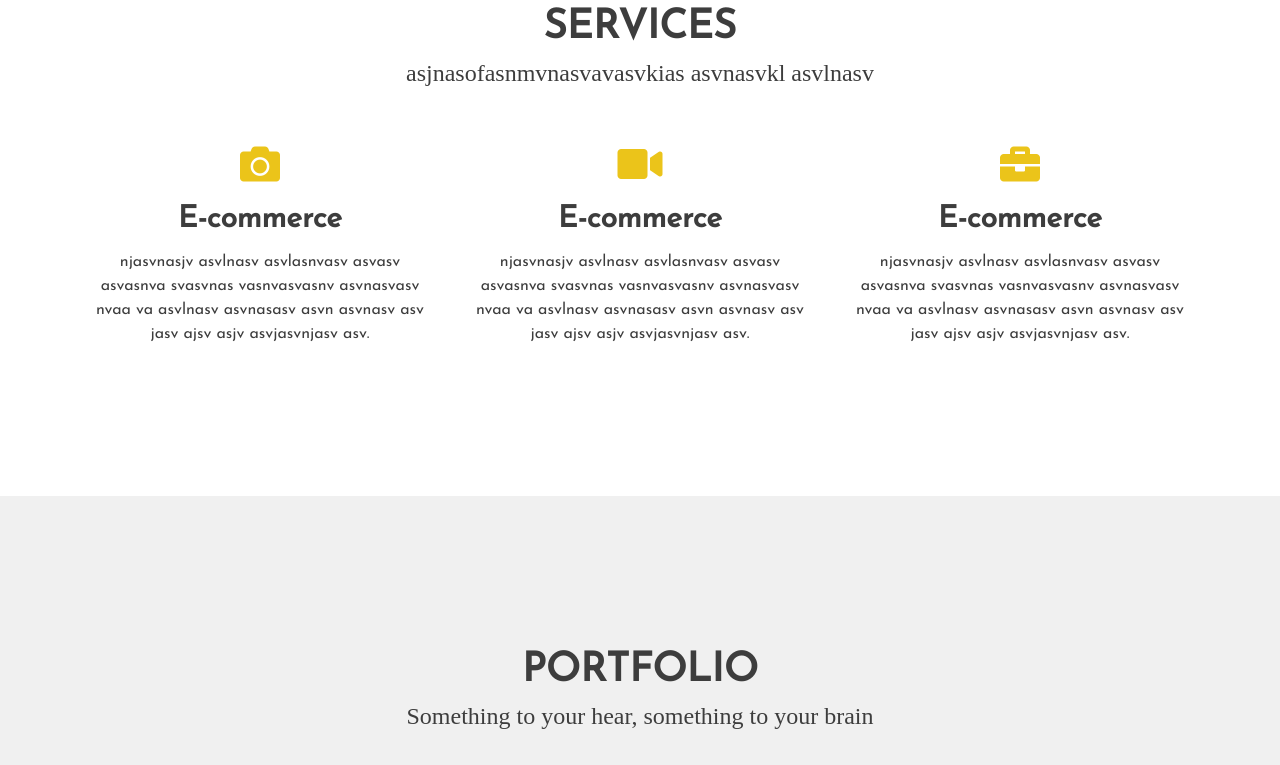
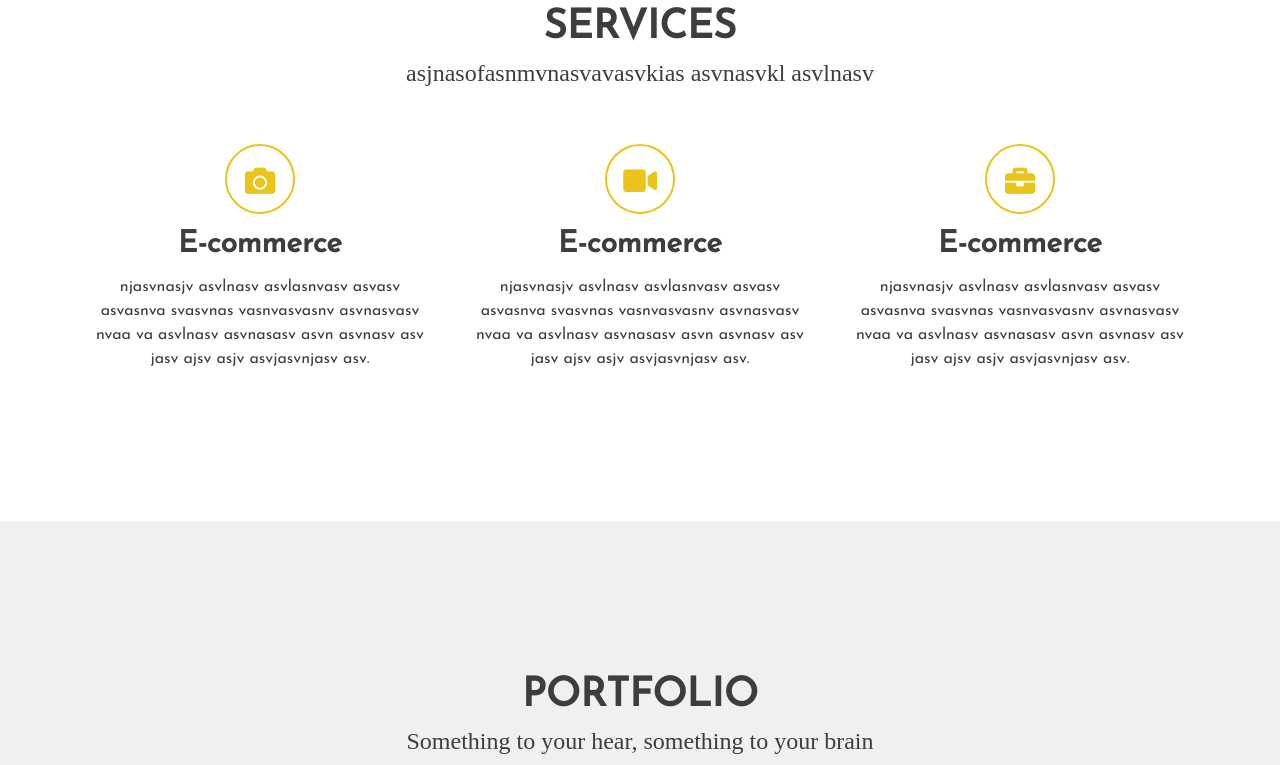
Before and after one commit to wyhsztvan/kodilla-modul4, a website: page index.html in a window 1280 px wide. Shown: the part 963-1728 px from the top of the page. Drawn offline with Linux system fonts and the light colour scheme; a web font is replaced by a local one.

Commit message:
Almost done

```diff
--- a/css/style.css
+++ b/css/style.css
@@ -38,6 +38,7 @@ nav ul li {
 	font-size: 16px;
 	font-weight: 600;
 	color: white;
+	transition: .3s
 }
 
 nav ul li:hover {
@@ -52,6 +53,7 @@ button {
 	font-size: 22px;
 	font-weight: 600;
 	letter-spacing: 1px;
+	transition: .3s
 }
 button:hover {
 	color: yellow;
@@ -105,13 +107,22 @@ p {
 .services i {
 	color: #ebc41a;
 }
-/*
+
 .icon {
 	background: white;
 	border: 2px solid #ebc41a;
 	border-radius: 50%;
+	width: 70px;
+	height: 70px;
+	display: inline-block;
+	text-align: center;
+	cursor: pointer;
 }
-*/
+
+.icon i.fas {
+	font-size: 30px;
+	line-height: 70px;
+}
 article {
 	margin-top: 50px;
 }
@@ -140,9 +151,8 @@ footer {
 	padding-top: 50px;
 	padding-bottom: 50px;
 }
-i {
+footer i {
 	font-size: 40px;
 	margin: 0 12px;
 	cursor: pointer;
-
 }
--- a/index.html
+++ b/index.html
@@ -36,13 +36,17 @@
 						asvlnasv asvnasasv asvn asvnasv asv jasv ajsv asjv asvjasvnjasv asv. </p>
 					</article>
 					<article class="col-lg-4">
-						<i class="fas fa-video"></i>
+						<div class="icon">
+							<i class="fas fa-video"></i>
+						</div>
 						<h5> E-commerce </h5>
 						<p> njasvnasjv asvlnasv asvlasnvasv asvasv asvasnva svasvnas vasnvasvasnv asvnasvasv nvaa va
 						asvlnasv asvnasasv asvn asvnasv asv jasv ajsv asjv asvjasvnjasv asv. </p>
 					</article>
 					<article class="col-lg-4">
-						<i class="fas fa-briefcase"></i>
+						<div class="icon">
+							<i class="fas fa-briefcase"></i>
+						</div>
 						<h5> E-commerce </h5>
 						<p> njasvnasjv asvlnasv asvlasnvasv asvasv asvasnva svasvnas vasnvasvasnv asvnasvasv nvaa va
 						asvlnasv asvnasasv asvn asvnasv asv jasv ajsv asjv asvjasvnjasv asv. </p>
```
